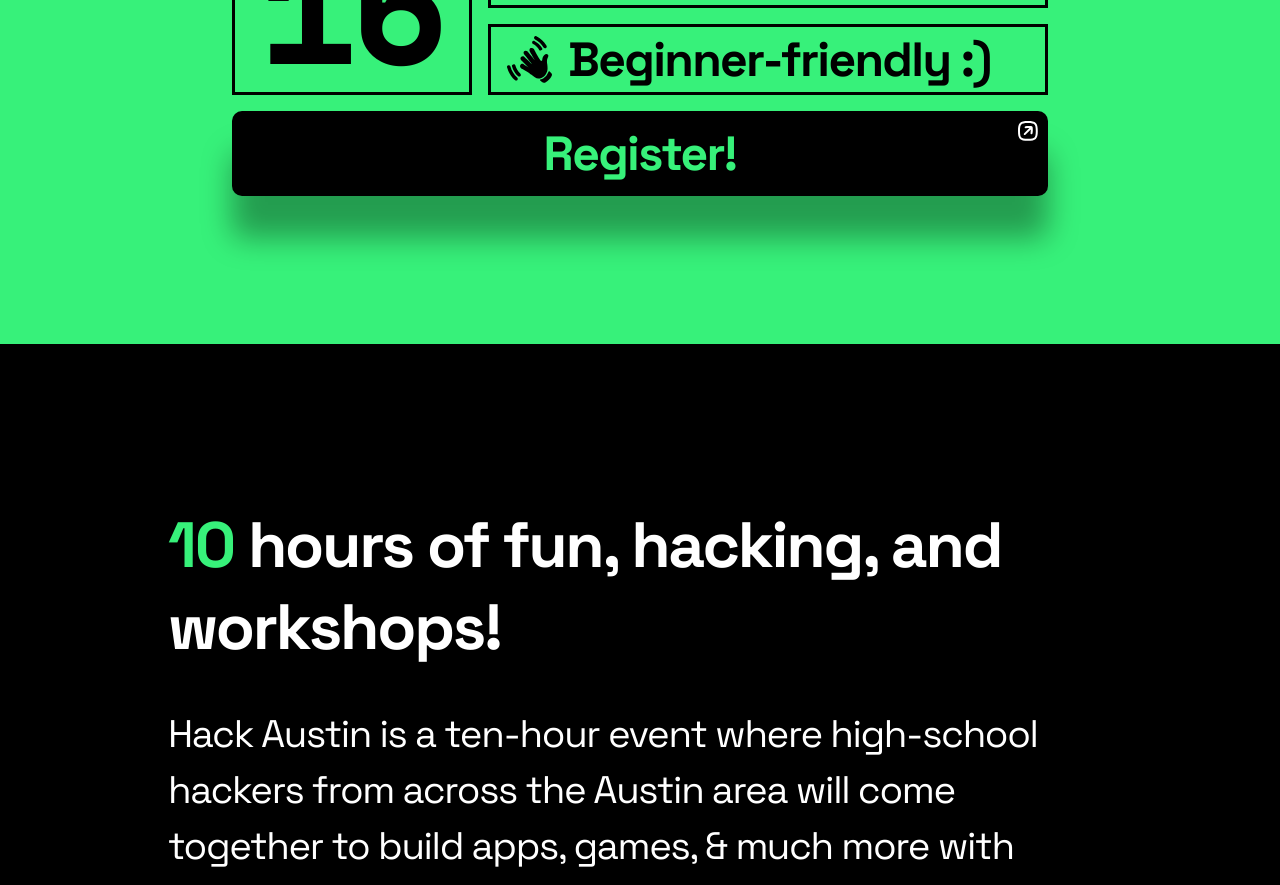
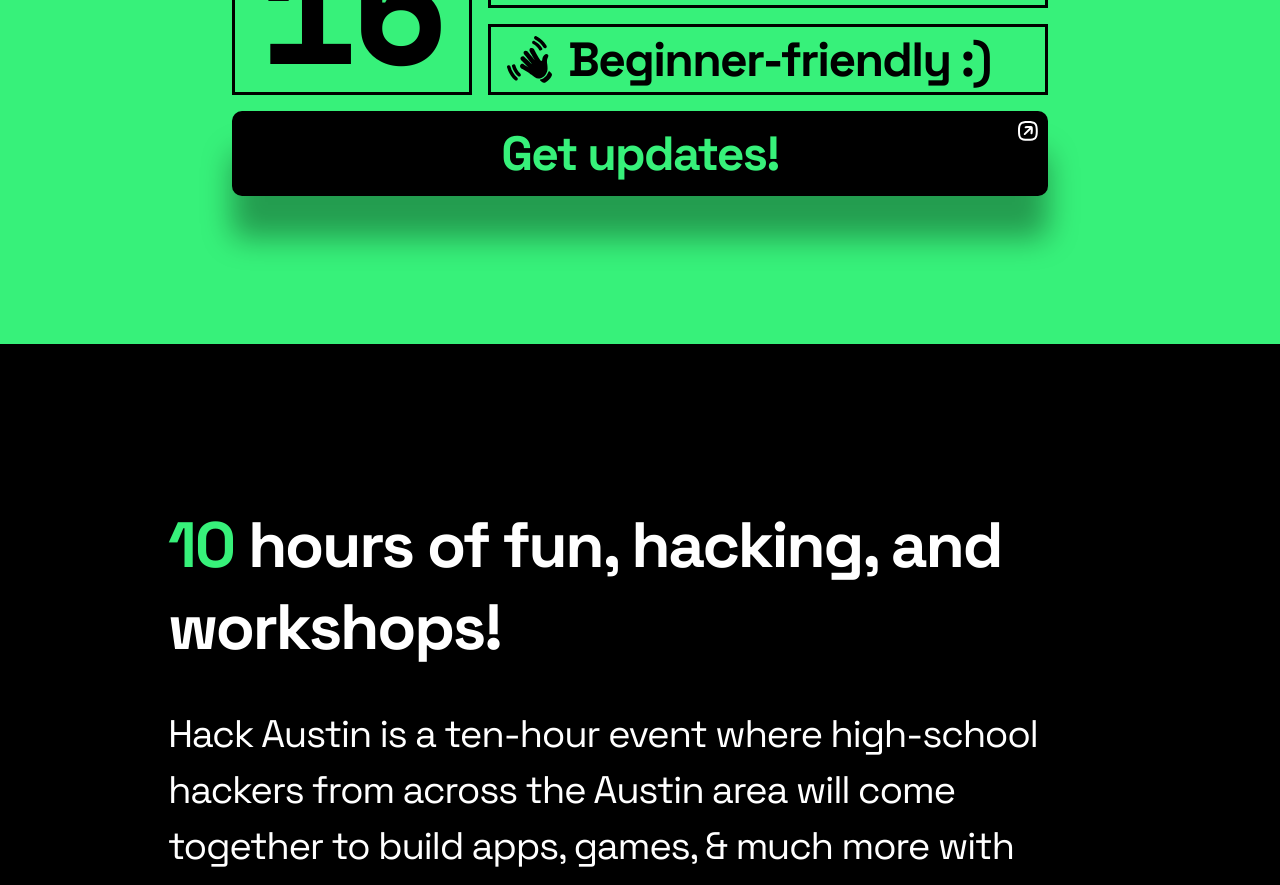
Before and after one commit to hackaustin/hackaustin.net, a SvelteKit app: page / in a window 1280 px wide. Shown: the part 1320-2205 px from the top of the page. Built offline with nearby package versions, Linux system fonts and the light colour scheme.

Commit message:
Update splash-grid.svelte

```diff
--- a/src/components/splash-grid.svelte
+++ b/src/components/splash-grid.svelte
@@ -23,8 +23,8 @@
                 </svg>
                 <h2>Beginner-friendly :)</h2>
             </div>
-            <a href="https://form.typeform.com/to/TVIkfLtK?utm_source=hackaustin.net" class="button" onclick="window.fathom.trackEvent('interest form');">
-                <h2>Register!</h2>
+            <a onclick="fathom.trackEvent('interest form');" href="https://form.typeform.com/to/TVIkfLtK?utm_source=hackaustin.net" class="button">
+                <h2>Get updates!</h2>
                 <svg width="20" height="20" viewBox="0 0 87 87" fill="none" xmlns="http://www.w3.org/2000/svg">
                     <path fill-rule="evenodd" clip-rule="evenodd" d="M54.5377 52.749C54.3225 55.1165 56.0676 57.2102 58.435 57.4254C60.8025 57.6406 62.8962 55.896 63.1114 53.5285L63.1119 53.5212C64.912 45.5295 64.912 39.442 63.8311 28.6731C63.5479 27.0619 63.0559 25.4107 61.8683 24.2231C60.6807 23.0355 59.0295 22.5434 57.4179 22.2602C46.6497 21.1794 40.5623 21.1794 32.5654 22.9795C30.2461 23.5016 28.4507 25.2889 28.666 27.6563C28.8812 30.0238 30.9749 31.7689 33.3424 31.5536L34.2467 31.4718C40.654 30.8912 44.5027 30.5425 49.4696 30.5343L49.4761 30.5408L26.0566 53.9603C24.3757 55.6416 24.3757 58.3668 26.0566 60.0481C27.7375 61.729 30.4631 61.729 32.144 60.0481L55.5527 36.6394C55.5385 41.5147 55.1976 45.3431 54.6596 51.3806L54.5377 52.749Z"/>
                     <path fill-rule="evenodd" clip-rule="evenodd" d="M86.09 43.045C86.09 77.481 77.481 86.09 43.045 86.09C8.609 86.09 0 77.481 0 43.045C0 8.609 8.609 0 43.045 0C77.481 0 86.09 8.609 86.09 43.045ZM77.481 43.045C77.481 60.3233 75.1135 67.6753 71.3944 71.3944C67.6753 75.1135 60.3233 77.481 43.045 77.481C25.7667 77.481 18.4146 75.1135 14.6956 71.3944C10.9765 67.6753 8.609 60.3233 8.609 43.045C8.609 25.7667 10.9765 18.4146 14.6956 14.6956C18.4146 10.9765 25.7667 8.609 43.045 8.609C60.3233 8.609 67.6753 10.9765 71.3944 14.6956C75.1135 18.4146 77.481 25.7667 77.481 43.045Z"/>
```
